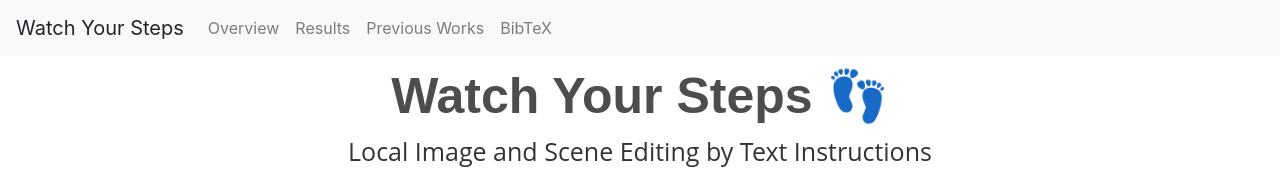
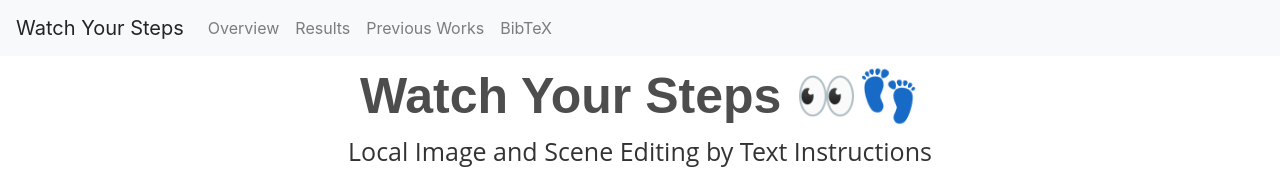
Before and after one commit to ashmrz/WatchYourSteps, a plain HTML site: page index.html in a window 1280 px wide. Shown: the top 180 px of the page. Drawn offline with nearby package versions, Linux system fonts and the light colour scheme; a script that the page names is missing; some icons are missing; a web font is replaced by a local one.

Commit message:
Update index.html

```diff
--- a/index.html
+++ b/index.html
@@ -81,7 +81,7 @@
     <div class="container">
 
       <div class="row mt-5 justify-content-center">
-        <h1 class="title">Watch Your Steps &#128099;</h1>
+        <h1 class="title">Watch Your Steps &#128064;&#128099;</h1>
 
         <!-- <picture class="mh-100">
           <source srcset="https://fonts.gstatic.com/s/e/notoemoji/latest/1f463/512.webp" type="image/webp">
```
